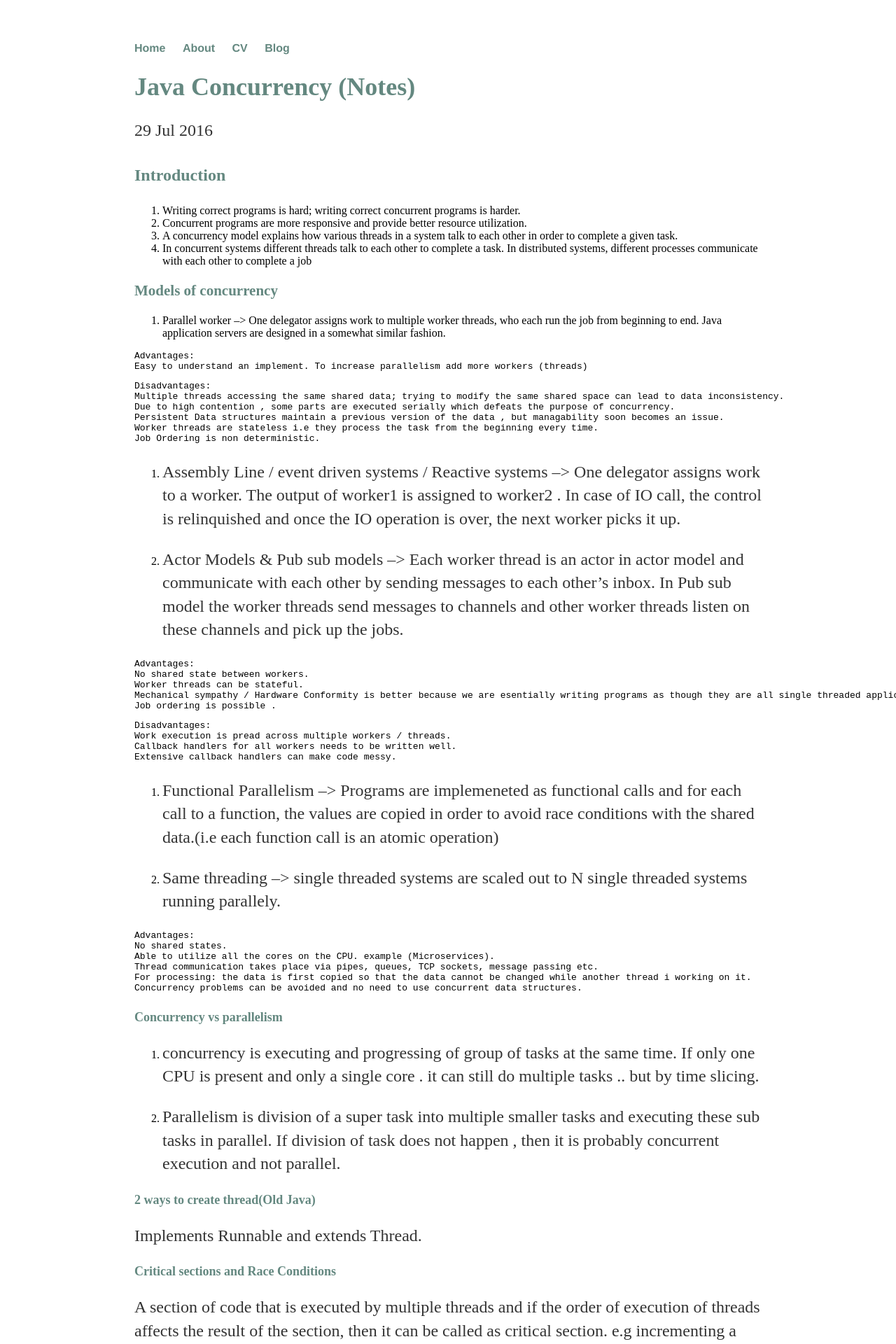
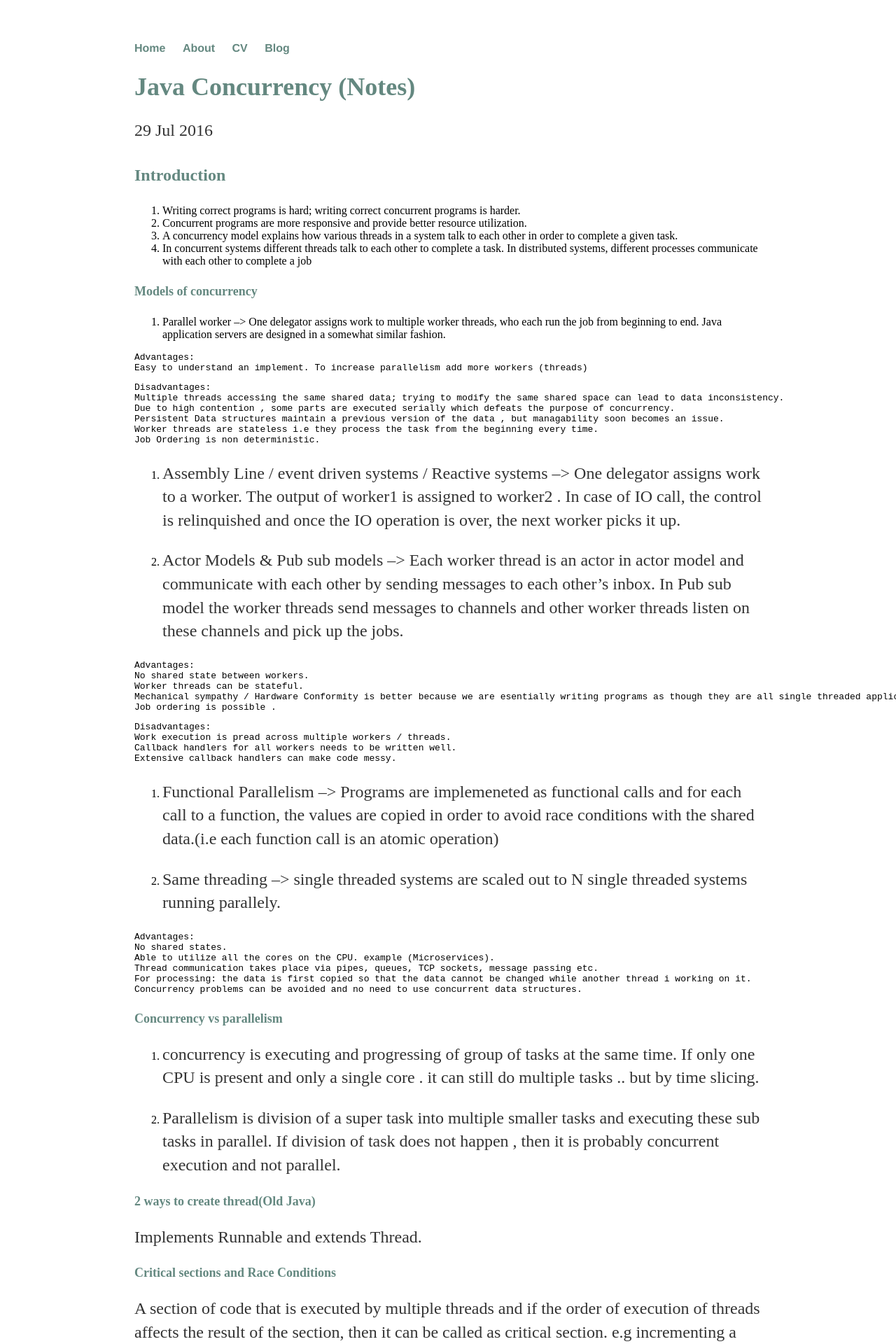
Before and after one commit to jainshailesh/Raveesh.github.io, a Jekyll site: the page built from _posts/2016-07-29-java-concurrency.md, in a window 1280 px wide. Shown: the top 1920 px of the page at 70% size. Built offline with Jekyll 4.4.1, drawn with Linux system fonts in a browser that asks for light colours.

Commit message:
Formatting changes

```diff
--- a/_posts/2016-07-29-java-concurrency.md
+++ b/_posts/2016-07-29-java-concurrency.md
@@ -10,7 +10,7 @@ date: 2016-07-29
 3. A concurrency model explains how various threads in a system talk to each other in order to complete a given task.
 4. In concurrent systems different threads talk to each other to complete a task. In distributed systems, different processes communicate with each other to complete a job
 
-### Models of concurrency
+#### Models of concurrency
 
 1. Parallel worker --> One delegator assigns work to multiple worker threads, who each run the job from beginning to end. Java application servers are designed in a somewhat similar fashion.
 <pre>Advantages:<br>Easy to understand an implement. To increase parallelism add more workers (threads)</pre>
```
